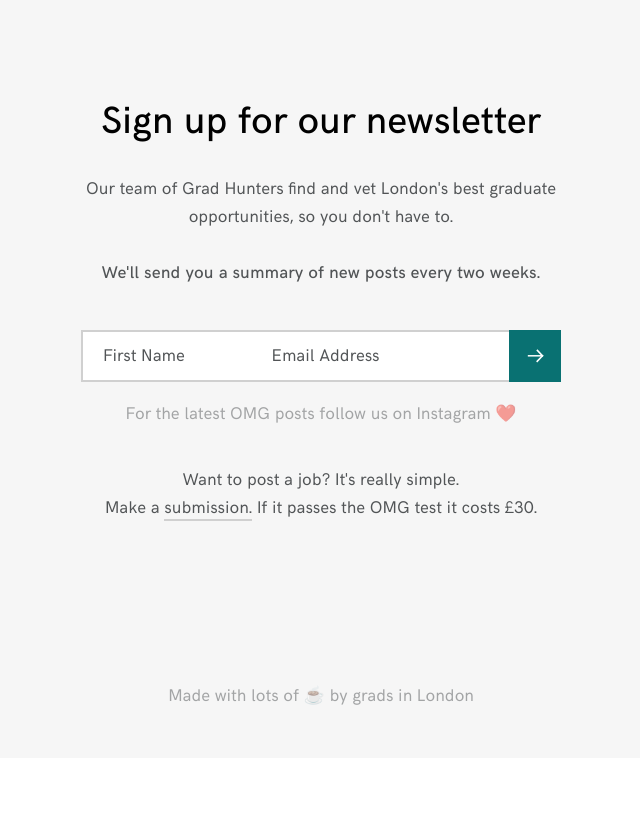
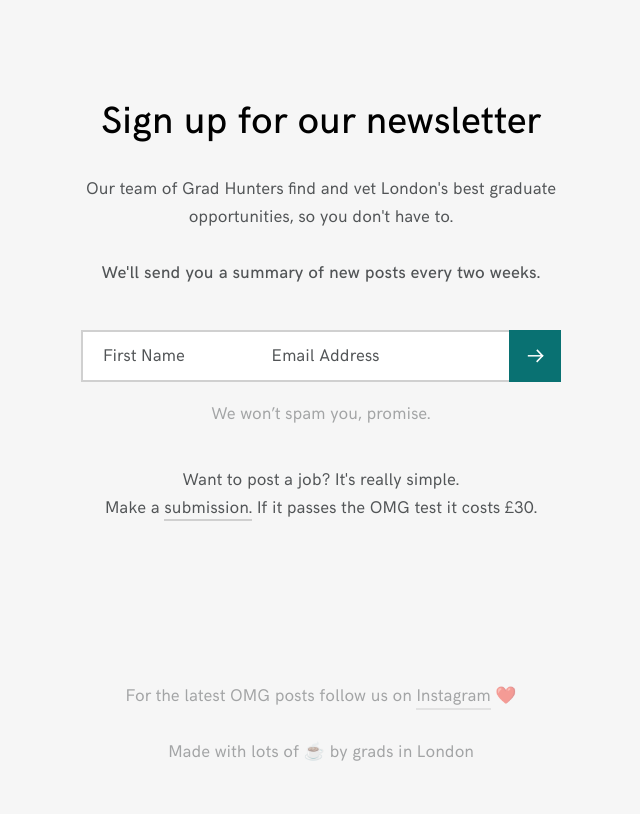
Before and after one commit to ohmygrad/ohmygrad.github.io, a plain HTML site: page index.html in a window 1280 px wide. Shown: the part 1359-2173 px from the top of the page, without its empty margins (319-959 px from the left). Before the commit the page ends 2117 px from the top, so only its background shows below. Drawn offline with Linux system fonts and the light colour scheme.

Commit message:
Update footer follow

```diff
--- a/index.html
+++ b/index.html
@@ -257,16 +257,15 @@
 								</div>
 						</form>
 				</div>
-				<span><a href="https://instagram.com/ohmygrad/" target="_blank">For the latest OMG posts follow us on Instagram️ ❤️</a>️</span>
-        <br>
+				<span>We won’t spam you, promise.</span><br>
 				<p>Want to post a job? It's really simple. <br>Make a <a href="mailto:submission@ohmygrad.com?subject=Submission">submission.</a> If it passes the OMG test it costs £30.</p>
 		</div>
 </section>
 
 			<footer>
 				<ul>
-          <!--<li>Follow us on <a href="https://instagram.com/ohmygrad/" target="_blank">Instagram️</a> ❤️</li>
-          <br><br>-->
+          <li>For the latest OMG posts follow us on <a href="https://instagram.com/ohmygrad/" target="_blank">Instagram️</a> ❤️</li>
+          <br><br>
 					Made with lots of ☕ by grads in London
 				</ul>
 			</footer>
```
